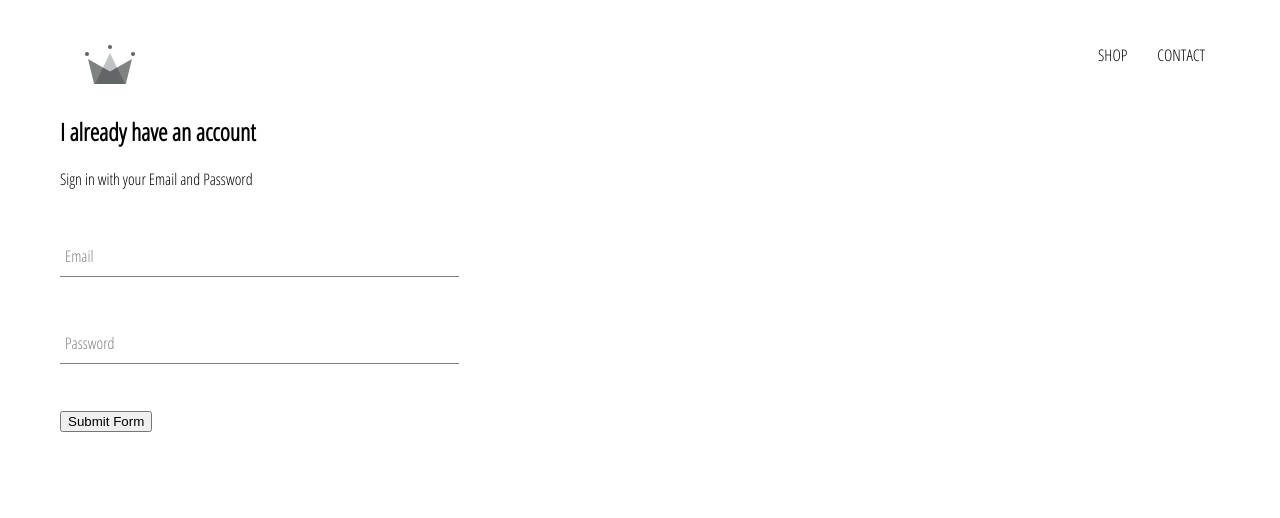
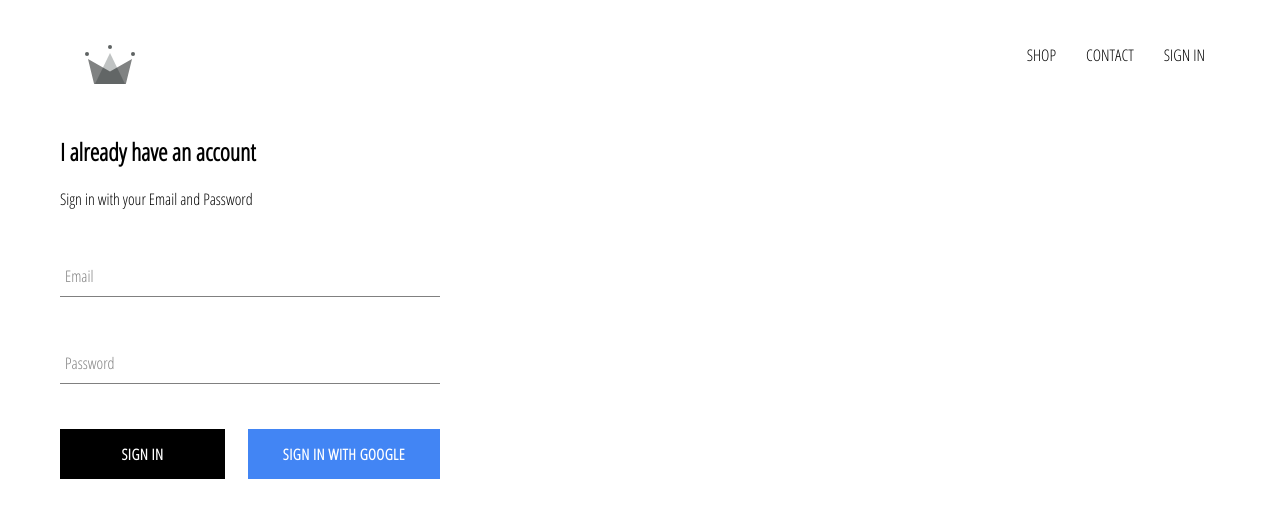
Before and after one commit to keenowh/ecom-site-lab, a React (Create React App) app: page /signin in a window 1280 px wide. Shown: the top 518 px of the page. Built offline with nearby package versions, Linux system fonts and the light colour scheme; no server answers.

Commit message:
added firebase auth

```diff
--- a/package.json
+++ b/package.json
@@ -3,6 +3,7 @@
   "version": "0.1.0",
   "private": true,
   "dependencies": {
+    "firebase": "^9.1.3",
     "node-sass": "^4.14.0",
     "react": "^17.0.1",
     "react-dom": "^16.8.6",
--- a/src/App.css
+++ b/src/App.css
@@ -1,6 +1,10 @@
 body {
     font-family: "Open Sans Condensed", sans-serif;
     padding: 20px 60px;
+}
+
+* {
+    box-sizing: border-box;
 }
 
 a {
--- a/src/App.js
+++ b/src/App.js
@@ -5,11 +5,36 @@
 import ShopPage from "./pages/shop/shop.component";
 import SignInAndSignUpPage from "./pages/sign-in-and-sign-up/sign-in-and-sign-up.component";
 import Header from "./components/header/header.component";
+
+import { onAuthStateChanged } from "firebase/auth";
+import { auth } from "./firebase/firebase.utils";
+
 class App extends Component {
+    constructor() {
+        super();
+
+        this.state = {
+            currentUser: null,
+        };
+    }
+    unsubscribeFromAuth = null;
+
+    componentDidMount() {
+        this.unsubscribeFromAuth = onAuthStateChanged(auth, (user) => {
+            this.setState({ currentUser: user });
+
+            console.log(user);
+        });
+    }
+
+    componentWillUnmount() {
+        this.unsubscribeFromAuth();
+    }
+
     render() {
         return (
             <div>
-                <Header />
+                <Header currentUser={this.state.currentUser} />
                 <Switch>
                     <Route exact path="/" component={HomePage} />
                     <Route exact path="/shop" component={ShopPage} />
--- /dev/null
+++ b/src/components/custom-button/custom-button.component.jsx
@@ -0,0 +1,14 @@
+import React from "react";
+
+import "./custom-button.styles.scss";
+
+const CustomButton = ({ children, isGoogleSignIn, ...otherProps }) => (
+    <button
+        className={`${isGoogleSignIn ? "google-sign-in" : ""} custom-button`}
+        {...otherProps}
+    >
+        {children}
+    </button>
+);
+
+export default CustomButton;
--- /dev/null
+++ b/src/components/custom-button/custom-button.styles.scss
@@ -0,0 +1,32 @@
+.custom-button {
+    min-width: 165px;
+    width: auto;
+    height: 50px;
+    letter-spacing: 0.5px;
+    line-height: 50px;
+    padding: 0 35px 0 35px;
+    font-size: 15px;
+    background-color: black;
+    color: white;
+    text-transform: uppercase;
+    font-family: "Open Sans Condensed";
+    font-weight: bolder;
+    border: none;
+    cursor: pointer;
+
+    &:hover {
+        background-color: white;
+        color: black;
+        border: 1px solid black;
+    }
+
+    &.google-sign-in {
+        background-color: #4285f4;
+        color: white;
+
+        &:hover {
+            background-color: #357ae8;
+            border: none;
+        }
+    }
+}
--- a/src/components/header/header.component.jsx
+++ b/src/components/header/header.component.jsx
@@ -2,7 +2,10 @@
 import { Link } from "react-router-dom";
 import "./header.styles.scss";
 import { ReactComponent as Logo } from "../../assets/crown.svg";
-const Header = () => (
+
+import { signOut } from "firebase/auth";
+import { auth } from "../../firebase/firebase.utils";
+const Header = ({ currentUser }) => (
     <div className="header">
         <Link to="/" className="logo-container">
             <Logo className="logo" />
@@ -14,6 +17,15 @@
             <Link to="/contact" className="option">
                 CONTACT
             </Link>
+            {currentUser ? (
+                <div className="option" onClick={() => signOut(auth)}>
+                    SIGN OUT
+                </div>
+            ) : (
+                <Link to="/signin" className="option">
+                    SIGN IN
+                </Link>
+            )}
         </div>
     </div>
 );
--- a/src/components/header/header.styles.scss
+++ b/src/components/header/header.styles.scss
@@ -20,6 +20,7 @@
 
         .option {
             padding: 10px 15px;
+            cursor: pointer;
         }
     }
 }
--- a/src/components/sign-in/sign-in.component.jsx
+++ b/src/components/sign-in/sign-in.component.jsx
@@ -1,8 +1,8 @@
 import React from "react";
-
+import CustomButton from "../../components/custom-button/custom-button.component";
 import "./sign-in.styles.scss";
 import FormInput from "../form-input/form-input.component";
-
+import { SignInWithGoogle } from "../../firebase/firebase.utils";
 class SignIn extends React.Component {
     constructor(props) {
         super(props);
@@ -47,8 +47,12 @@
                         label="Password"
                         handleChange={this.handleChange}
                     />
-
-                    <input type="submit" value="Submit Form" />
+                    <div className="buttons">
+                        <CustomButton type="submit">Sign In</CustomButton>
+                        <CustomButton onClick={SignInWithGoogle} isGoogleSignIn>
+                            Sign in with Google
+                        </CustomButton>
+                    </div>
                 </form>
             </div>
         );
--- a/src/components/sign-in/sign-in.styles.scss
+++ b/src/components/sign-in/sign-in.styles.scss
@@ -1,3 +1,15 @@
 .sign-in {
-    width: 30vw;
+    width: 380px;
+
+    display: flex;
+    flex-direction: column;
+
+    .title {
+        margin: 10px 0;
+    }
+
+    .buttons {
+        display: flex;
+        justify-content: space-between;
+    }
 }
--- /dev/null
+++ b/src/firebase/firebase.utils.js
@@ -0,0 +1,29 @@
+import { initializeApp } from "firebase/app";
+import { getAuth, signInWithPopup, GoogleAuthProvider } from "firebase/auth";
+
+import { getFirestore } from "firebase/firestore";
+
+const config = {
+    apiKey: "AIzaSyAn3YSUyUbeAfCbyFKnWxTZYY0ptPpFAHc",
+    authDomain: "e-com-db-5561a.firebaseapp.com",
+    projectId: "e-com-db-5561a",
+    storageBucket: "e-com-db-5561a.appspot.com",
+    messagingSenderId: "103662952731",
+    appId: "1:103662952731:web:6efa09375433db44dc73be",
+    measurementId: "G-NGD2G984EJ",
+};
+
+const app = initializeApp(config);
+
+export const auth = getAuth();
+
+export const firestore = getFirestore();
+
+const provider = new GoogleAuthProvider();
+provider.setCustomParameters({ prompt: "select_account" });
+
+export const SignInWithGoogle = () => {
+    signInWithPopup(auth, provider);
+};
+
+export default app;
```
Also changed, not shown: 1 other file (tests, documents, lock files or other folders).
